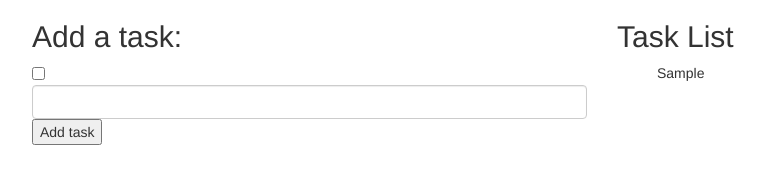
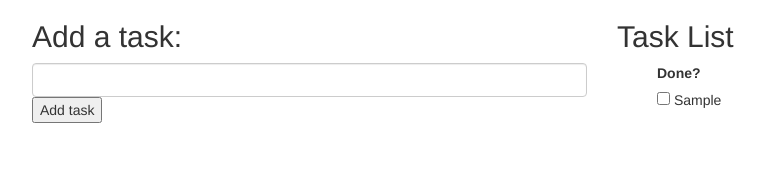
Before and after one commit to gitasong/to-do-list, a plain HTML site: page index.html in a window 1280 px wide. Both pictures are taken after typing "Sample" into the empty fields and a click on the button "Add task". Shown: the whole page, without its empty margins (38-803 px from the left). Drawn offline with Linux system fonts and the light colour scheme.

Commit message:
add checkbox to DOM

```diff
--- a/css/styles.css
+++ b/css/styles.css
@@ -8,7 +8,7 @@ input, button {
   display: inline;
 }*/
 
-#show-task p {
+#show-task p, input#done, label {
   display: none;
 }
 
--- a/index.html
+++ b/index.html
@@ -14,7 +14,7 @@
           <h2>Add a task:</h2>
           <form id="task-list">
             <div class="form-group">
-              <input type="checkbox" id="done" name="done" value=true>
+
               <input type="text" class="form-control" id="new-task">
               <button type="submit" id="add" name="add">Add task</button>
             </div>
@@ -25,8 +25,11 @@
           <div id="show-task">
             <h2>Task List</h2>
             <ul id="task-list">
+              <label for="done">Done?</label>
+              <input type="checkbox" id="done" name="done" checked="checked" value=true>
               <li id="task-item"></li>
             </ul>
+
           </div>
         </div>
 
--- a/js/scripts.js
+++ b/js/scripts.js
@@ -9,15 +9,18 @@ $(document).ready(function() {
   $("form#task-list").submit(function(event) {
     event.preventDefault();
 
-    var isDone = $("input:checkbox[name=done]:checked").val();
-      console.log(isDone);
     var inputtedTask = $("input#new-task").val();
       console.log(inputtedTask);
 
+    $("label").show();
     $("#task-item").show();
-    $("ul#task-list").append("<li>" + inputtedTask + "</li>");
 
-    $("input:checkbox[name=done]:checked").attr("checked", false);
+    // var isDone = $("input:checkbox[name=done]:checked").val();
+    //   console.log(isDone);
+
+
+    $("ul#task-list").append("<li>" + "<input type='checkbox' unchecked /> \t" + inputtedTask + "</li>");
+
     $("input#new-task").val("");
   });
 });
```
